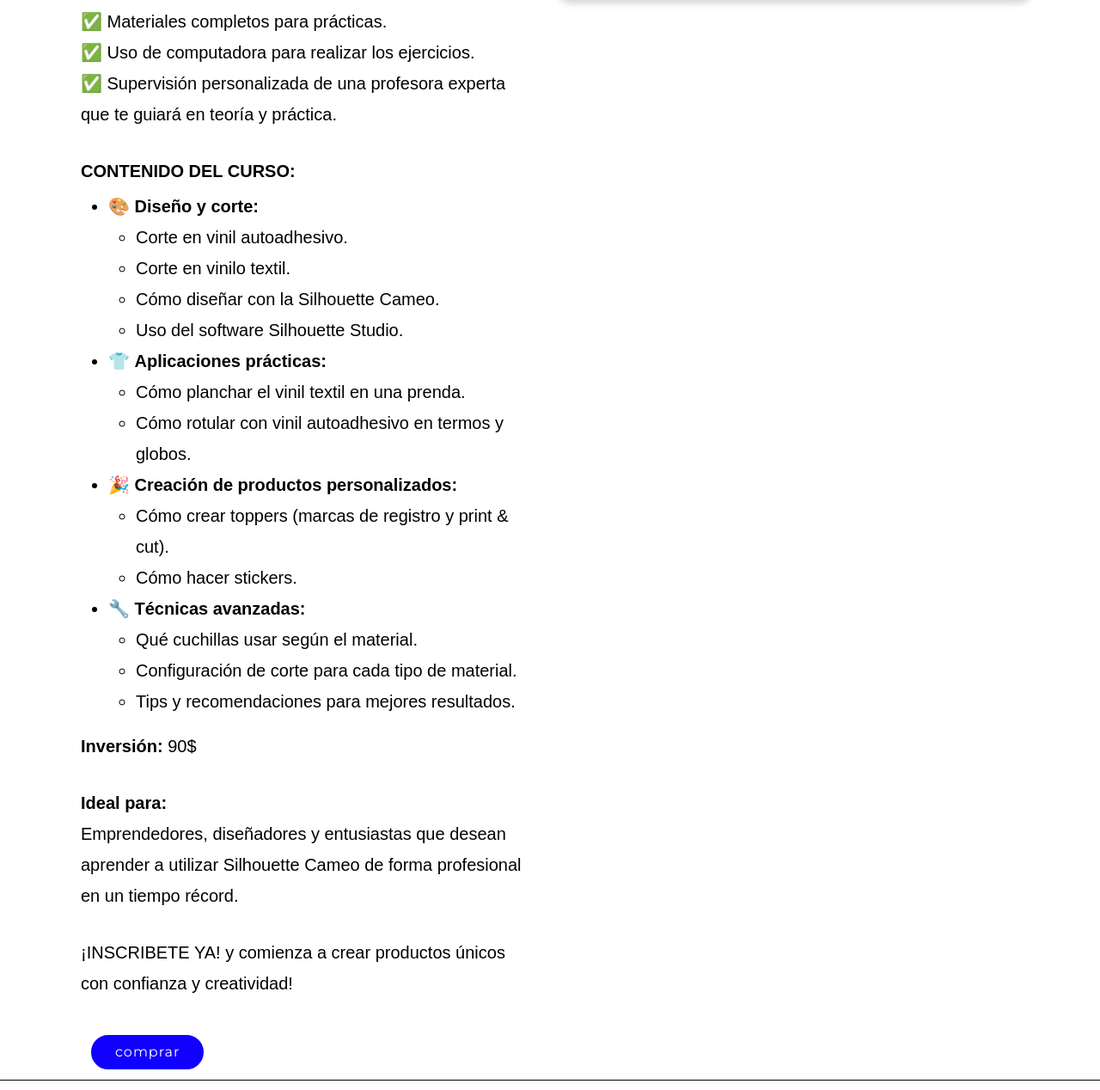
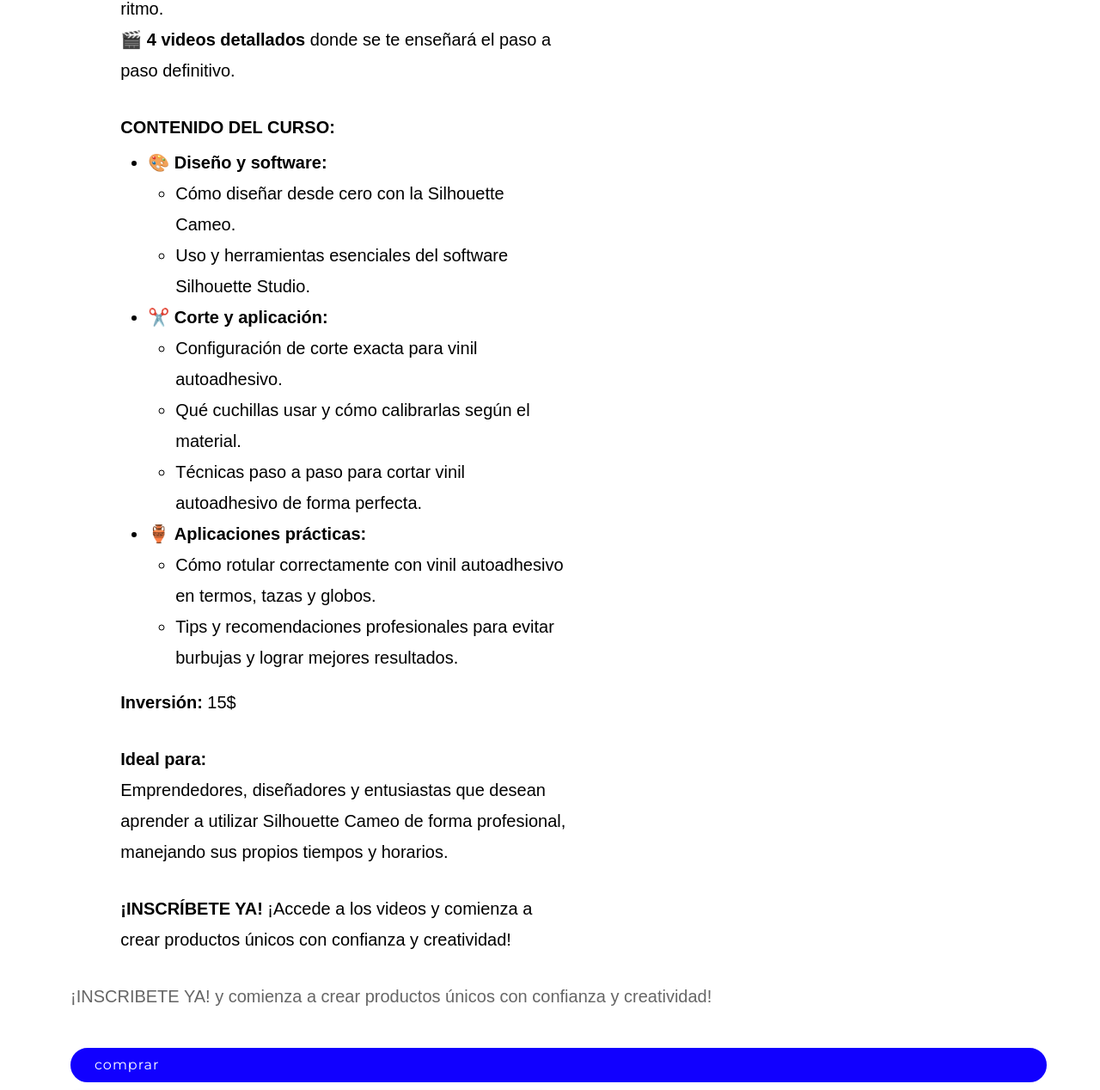
Before and after one commit to k3r3nr3a/Proskuneo, a Django app: page /inscripcion/ in a window 1280 px wide. Shown: the part 1017-2285 px from the top of the page at 86% size. Run offline with Django 5.2, Linux system fonts and the light colour scheme; some libraries are stand-ins or nearby versions.

Commit message:
Update Silhouette Cameo course description

````diff
--- a/my_page/models.py
+++ b/my_page/models.py
@@ -1,6 +1,7 @@
 from django.db import models
 from django.contrib.auth.models import User
 from cloudinary_storage.storage import RawMediaCloudinaryStorage
+from cloudinary_storage.storage import MediaCloudinaryStorage
 
 class Task(models.Model):
     title = models.CharField(max_length=100)
@@ -65,7 +66,10 @@ class Course(models.Model):
     title = models.CharField(max_length=255)
     description = models.TextField()
     price = models.DecimalField(max_digits=6, decimal_places=2)
-    preview_image = models.ImageField(upload_to='cursos/')
+    preview_image = models.ImageField(
+        upload_to='cursos/',
+        storage=MediaCloudinaryStorage(),
+    )
 
     def __str__(self):
         return self.title
--- a/my_page/templates/my_page/inscripcion.html
+++ b/my_page/templates/my_page/inscripcion.html
@@ -133,44 +133,54 @@
  <div class="container mt-4 CONTAINESTEXTO">
   <div class="row align-items-start">
 
+  ```html
 <!-- Sección de texto -->
 <div class="col-12 col-md-6 text-start px-4" style="color: black;">
-      <h2><strong>Curso Intensivo de Silhouette Cameo</strong></h2>
-      <p>¡Domina Silhouette Cameo y lleva tus proyectos al siguiente nivel con este curso intensivo diseñado especialmente para ti!</p>
-      <p><strong>DURACIÓN:</strong><br>📅 3 días intensivos<br>⏰ 5 horas diarias</p>
-      <p><strong>INCLUYE:</strong><br>✅ Materiales completos para prácticas.<br>✅ Uso de computadora para realizar los ejercicios.<br>✅ Supervisión personalizada de una profesora experta que te guiará en teoría y práctica.</p>
+  <h2><strong>Curso Intensivo de Silhouette Cameo: Especialista en Vinil Autoadhesivo</strong></h2>
+
+  <p>¡Domina tu Silhouette Cameo y lleva tus proyectos al siguiente nivel con este curso intensivo en video diseñado especialmente para ti!</p>
+
+  <p><strong>MODALIDAD:</strong><br>
+    📅 <strong>Clases pregrabadas</strong> para que aprendas a tu propio ritmo.<br>
+    🎬 <strong>4 videos detallados</strong> donde se te enseñará el paso a paso definitivo.
+  </p>
+
   <p><strong>CONTENIDO DEL CURSO:</strong></p>
+
   <ul>
-        <li style="margin-top: -25px;">🎨 <strong>Diseño y corte:</strong>
+    <li style="margin-top: -25px;">🎨 <strong>Diseño y software:</strong>
       <ul>
-            <li>Corte en vinil autoadhesivo.</li>
-            <li>Corte en vinilo textil.</li>
-            <li>Cómo diseñar con la Silhouette Cameo.</li>
-            <li>Uso del software Silhouette Studio.</li>
+        <li>Cómo diseñar desde cero con la Silhouette Cameo.</li>
+        <li>Uso y herramientas esenciales del software Silhouette Studio.</li>
       </ul>
     </li>
-        <li>👕 <strong>Aplicaciones prácticas:</strong>
+
+    <li>✂️ <strong>Corte y aplicación:</strong>
       <ul>
-            <li>Cómo planchar el vinil textil en una prenda.</li>
-            <li>Cómo rotular con vinil autoadhesivo en termos y globos.</li>
+        <li>Configuración de corte exacta para vinil autoadhesivo.</li>
+        <li>Qué cuchillas usar y cómo calibrarlas según el material.</li>
+        <li>Técnicas paso a paso para cortar vinil autoadhesivo de forma perfecta.</li>
       </ul>
     </li>
-        <li>🎉 <strong>Creación de productos personalizados:</strong>
+
+    <li>🏺 <strong>Aplicaciones prácticas:</strong>
       <ul>
-            <li>Cómo crear toppers (marcas de registro y print & cut).</li>
-            <li>Cómo hacer stickers.</li>
-          </ul>
-        </li>
-        <li>🔧 <strong>Técnicas avanzadas:</strong>
-          <ul>
-            <li>Qué cuchillas usar según el material.</li>
-            <li>Configuración de corte para cada tipo de material.</li>
-            <li>Tips y recomendaciones para mejores resultados.</li>
+        <li>Cómo rotular correctamente con vinil autoadhesivo en termos, tazas y globos.</li>
+        <li>Tips y recomendaciones profesionales para evitar burbujas y lograr mejores resultados.</li>
       </ul>
     </li>
   </ul>
-      <p><strong>Inversión:</strong> 90$</p>
-      <p><strong>Ideal para:</strong><br>Emprendedores, diseñadores y entusiastas que desean aprender a utilizar Silhouette Cameo de forma profesional en un tiempo récord.</p>
+
+  <p><strong>Inversión:</strong> 15$</p>
+
+  <p><strong>Ideal para:</strong><br>
+    Emprendedores, diseñadores y entusiastas que desean aprender a utilizar Silhouette Cameo de forma profesional, manejando sus propios tiempos y horarios.
+  </p>
+
+  <p><strong>¡INSCRÍBETE YA!</strong> ¡Accede a los videos y comienza a crear productos únicos con confianza y creatividad!</p>
+</div>
+```
+
       <p>¡INSCRIBETE YA! y comienza a crear productos únicos con confianza y creatividad!</p>
       <a href="{% url 'curso_detail' 7 %}" class="btn-inscribirse">comprar</a>
     </div>
@@ -186,55 +196,8 @@
 </div>
 
 <div class="line"></div>
-<!-- Imagen
-<div class="container mt-4 CONTAINESTEXTO">
-  <div class="row align-items-start"> -->
-
-    <!-- Sección de texto
-    <div class="col-12 col-md-6 text-start px-4" style="color: black;">
-      <h2><strong>Curso Avanzado de Silhouette Cameo + Adobe Illustrator</strong></h2>
-      <p>¡Lleva tus habilidades al siguiente nivel con este curso intensivo avanzado! Aprenderás a combinar teoría y práctica en diseño creativo, con un enfoque especial en Adobe Illustrator para proyectos tridimensionales y diseño estructural.</p>
-      <p><strong>DURACIÓN:</strong><br>📅 5 días intensivos<br>⏰ 5 horas diarias</p>
-      <p><strong>INCLUYE:</strong><br>✅ Materiales completos para prácticas.<br>✅ Uso de computadora para realizar los ejercicios.<br>✅ Supervisión personalizada de una profesora experta que te guiará en teoría y práctica.</p>
-      <p><strong>CONTENIDO DEL CURSO:</strong></p>
-      <ul>
-        <li style="margin-top: -25px;">🎨 <strong>Diseño Avanzado:</strong>
-          <ul>
-            <li>Maxi Toppers: Diseño y corte personalizados.</li>
-            <li>Manipulación de vectores: Trabajos a partir de formatos de Illustrator.</li>
-            <li>Letras 3D en Illustrator: Diseño de tipografía tridimensional.</li>
-          </ul>
-        </li>
-        <li>📦 <strong>Proyectos Creativos:</strong>
-          <ul>
-            <li>Rompecabezas: Diseño y corte de piezas personalizadas.</li>
-            <li>Elaboración de cajas en Illustrator: Modelado para proyectos y empaques.</li>
-          </ul>
-        </li>
-        <li>🌸 <strong>Técnicas Especiales:</strong>
-          <ul>
-            <li>Flores de cartulina: Técnicas de corte y armado.</li>
-            <li>Estampado con papel de transferencia: Diseño y aplicación en textiles.</li>
-          </ul>
-        </li>
-      </ul>
-      <p><strong>INVERSIÓN: 125$</strong><br>
-        Este programa se centra en el uso de Adobe Illustrator como herramienta principal para diseños estructurales y tridimensionales, ofreciendo un enfoque práctico y avanzado que te permitirá destacar en tus proyectos.
-        ¡Inscríbete ahora y potencia tu creatividad al máximo!</p>
-    </div>
 
 
-    <div class="col-12 col-md-6 text-center mt-4 mt-md-0">
-      <img src="{% static 'my_page/assets/images/motion.jpg' %}"
-           alt="Curso Silhouette Cameo"
-           style="width: 100%; border-radius: 10px; box-shadow: 0 4px 10px rgba(0,0,0,0.2);">
-    </div>
-
-  </div>
-</div>
- -->
-
-<!-- para numeros telefonicos-->
 <script>
   const telefonoInput = document.getElementById('telefono');
   const telefonoError = document.getElementById('telefono-error');
````
Also changed, not shown: my_page/migrations/0010_alter_course_preview_image.py (added). Lines whose indentation alone changed are shown as unchanged.
